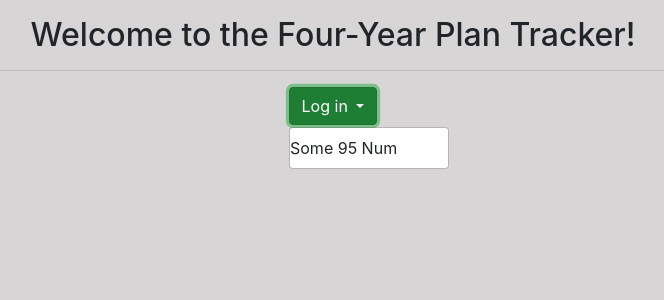
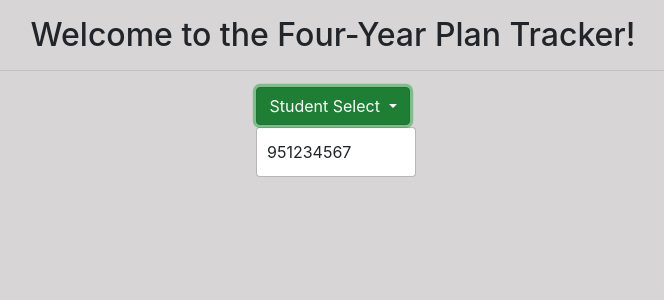
Before and after one commit to river-veek/four-year-plan-tracker, a Flask app: page / in a window 1280 px wide, after a click on "Student Select". Shown: the top 300 px of the page, without its empty margins (307-971 px from the left). Run offline with Flask 2, Linux system fonts and the light colour scheme; some libraries are stand-ins or nearby versions.

Commit message:
Rearranged the buttons into divs, wrapped some as well

```diff
--- a/static/css/ui.css
+++ b/static/css/ui.css
@@ -17,75 +17,17 @@ body {
 	height:auto;
 }
 
-/*
-.top-section {
-	text-align: center;
-	padding: 1px;
-	background: #1a1515;
-	border: #ca2727;
-	color: #FBE021;
-}
-
-.header-txt {
-	text-align: center;
-	position: relative;
-	margin: 0;
-	align-content: center
-}
-*/
-
-.dropbtn {
-	left:50%;
-	top: 50%;
-	width: 200px;
-	background-color: #004F39;
-	color: white;
-	padding: 16px;
-	font-size: 16px;
-	border: none;
-	cursor: pointer;
-	right: 50px;
-}
-
-.dropbtn:hover, .dropbtn:focus {
-	background-color: #FBE021;
-}
-
-/* This section was bugging the button in some cases and preventing interaction
-.dropdown {
-	left: 50%;
-	top: 50%;
-	align-content: center;
-	justify-content:inherit;
-	position:absolute;
-	align-self: center;
-	display: inline-block;
-	transform: translate(-50%,-50%);
-}
-*/
-
-.dropdown-content {
-	display: none;
-	/*
-	position: fixed;
-	*/
-	background-color: #f1f1f1;
-	min-width: 100px;
-	max-width: 200px;
-	box-shadow: 0px 8px 16px 0px rgba(0,0,0,0.2);
-	z-index: 1;
-}
-
 .dropdown-content a {
 	color: black;
-	padding: 12px 16px;
+	padding: 4px 10px;
 	text-decoration: none;
 	display: block;
+	cursor: pointer;
+	min-width: 150px;
 }
 
 .dropdown-content a:hover {background-color: #ddd}
 
-/* Sample css for Bootstrap button
 .dropdown-container {
   position: relative;
 }
@@ -93,21 +35,13 @@ body {
 .dropdown-menu {
   position: absolute;
   top: 100%;
-  right: 0;
-  margin-left: -100px;
 }
-*/
+
+.dropdown-toggle {
+	min-width: 150px;
+}
 
 .show {display:block;}
-
-.box {
-	position: relative;
-	top: 50%;
-	margin: -10px auto;
-		 /*-height/2 */
-	width: 20px;
-	height: 20px;
-}
 
 
 table {
@@ -131,19 +65,8 @@ td, th {
 	position: relative;
 }
 
-.resetbtn {
-	justify-content: flex-end;
-  display: flex;
-}
-
 #matrix {
 	width: 200px;
-}
-
-.functions {
-  position: relative;
-	left: 40%;
-	align-content: center;
 }
 
 tr:nth-child(even) {background-color: green;}
--- a/templates/ui.html
+++ b/templates/ui.html
@@ -12,15 +12,7 @@
 		<script src="https://maxcdn.bootstrapcdn.com/bootstrap/4.0.0/js/bootstrap.min.js"></script>
     <link rel="stylesheet" href="../static/css/ui.css">
   </head>
-<!--
-  <header>
-	  <div class="top-section">
-		  <h4 class="header-text">Create your own 4-Year Plan!</h4>
 
-		  <div class="resetbtn"><button onclick="toggleLogin()">Reset</button></div>
-	  </div>
-	</header>
--->
   <body>
 	  <script type="text/javascript" src="../static/js/ui.js"></script>
 
@@ -31,18 +23,43 @@
 					<hr>
 					<!--Dropdown button containing Student ID # -->
 					<div class="dropdown-container" id="main-space">
-						<button data-toggle="dropdown" class="btn btn-success dropdown-toggle btn-xs" type="button" aria-expanded="true" id="log-in">Log in <span class="caret"></span>
+						<button data-toggle="dropdown" class="btn btn-success dropdown-toggle btn-xs" type="button" id="log-in">Student Select<span class="caret"></span>
 						</button>
 						<ul role="menu" class="dropdown-menu">
-						<!--when clicked will remove button and display class options and buttons -->
-						<li><a onclick="toggleLogin()">Some 95 Num</a> </li>
-  						</ul>
+							<!--when clicked will remove button and display class options and buttons -->
+							<li class="dropdown-content"><a onclick="toggleLogin()">951234567</a> </li>
+  					</ul>
 					</div>
+					<!-- Will need a create new student button -->
 
 				</div>
 			</div>
 		</div>
 
+		<div class="container-fluid padding">
+			<div class="row">
+
+					<div class="col-md-6 my-4">
+						<button class="btn btn-secondary" id="save" style="display: none;" onclick="">Save</button>
+						<button class="btn btn-secondary" id="display" style="display: none;" onclick="">Display</button>
+						<br><br>
+						<table id="added-list" style="display: none;">
+							<tr>
+								<th>Course Name</th>
+								<th>Year</th>
+								<th>Term</th>
+							</tr>
+						</table>
+					</div>
+
+					<div class="col-md-6 my-4">
+						<button class="btn btn-primary" id="add" style="display: none;" onclick="addClass()">Add Course</button>
+						<button class="btn btn-primary" id="remove" style="display: none;" onclick="removeClass()">Remove Course</button>
+					</div>
+			</div>
+		</div>
+
+<!--
 		<div class="functions">
 			<table id="added-list" style="display: none;">
 				<tr>
@@ -51,56 +68,13 @@
 					<th>Term</th>
 				</tr>
 			</table>
+
 			<button id="add" style="display: none;" onclick="addClass()">Add Class</button>
 			<button id="remove" style="display: none;" onclick="removeClass()">Remove Class</button>
 			<button id="save" style="display: none;" onclick="">Save</button>
 			<button id="display" style="display: none;" onclick="">Display</button>
 		</div>
-
-<!-- Sample button Bootstrap
-		<div class="dropdown-container">
-  		<button data-toggle="dropdown" class="btn btn-success dropdown-toggle btn-xs" type="button" aria-expanded="true">Success <span class="caret"></span>
-  		</button>
-  		<ul role="menu" class="dropdown-menu">
-    		<li><a href="#">Action</a> </li>
-
-  		</ul>
-		</div>
 -->
-
-		<!-- Testing Bootstrap functionality (proof of concept)
-		<div class="col-12">
-			<h4>3 columns</h4>
-			<hr>
-			<div class="container-fluid padding">
-				<div class="row">
-					<div class="col-md-4 my-4">
-						<p><strong>Header 1</strong></p>
-						<hr>
-						<p>
-							Body 1
-						</p>
-					</div>
-
-					<div class="col-md-4 my-4">
-						<p><strong>Header 2</strong></p>
-						<hr>
-						<p>
-							Body 2
-						</p>
-					</div>
-
-					<div class="col-md-4 my-4">
-						<p><strong>Header 3</strong></p>
-						<hr>
-						<p>
-							Body 3
-						</p>
-					</div>
-				</div>
-			</div>
-		</div>
-	-->
 
 
 
```
